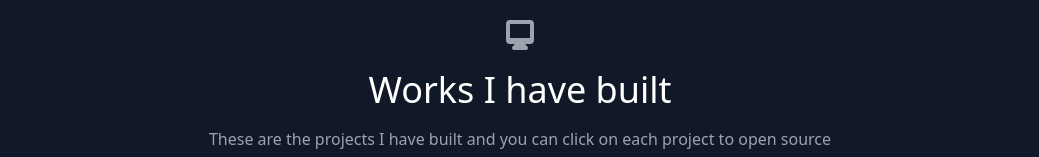
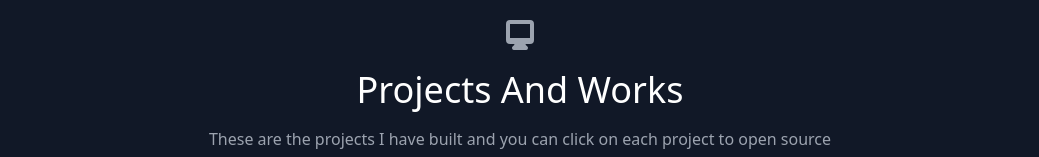
Before and after one commit to ClintonEziamaka/myportfolio, a React (Create React App) app: page / in a window 1280 px wide. Shown: the part 1763-1920 px from the top of the page, without its empty margins (120-1159 px from the left). Built offline with nearby package versions, Linux system fonts and the light colour scheme.

Commit message:
Update Projects.js

```diff
--- a/src/components/Projects.js
+++ b/src/components/Projects.js
@@ -8,7 +8,7 @@
             <div className="container px-5 py-10 mx-auto text-center lg:px-40">
                 <div className="flex flex-col w-full mb-20">
                     <DesktopComputerIcon className="mx-auto inline-block w-10 mb-4" />
-                    <h1 className="sm:text-4xl text-3xl font-medium title-font mb-4 text-white"> Works I have built </h1>
+                    <h1 className="sm:text-4xl text-3xl font-medium title-font mb-4 text-white"> Projects And Works </h1>
                     <p className="lg:w-2/3 mx-auto leading-relaxed text-base"> These are the projects I have built and you can click on each project to open source code to each project in my GitHub. Hover over projects to see Project name, technologies used and description: </p>
                     </div>
                     <div className="flex flex-wrap -m-4">
```
